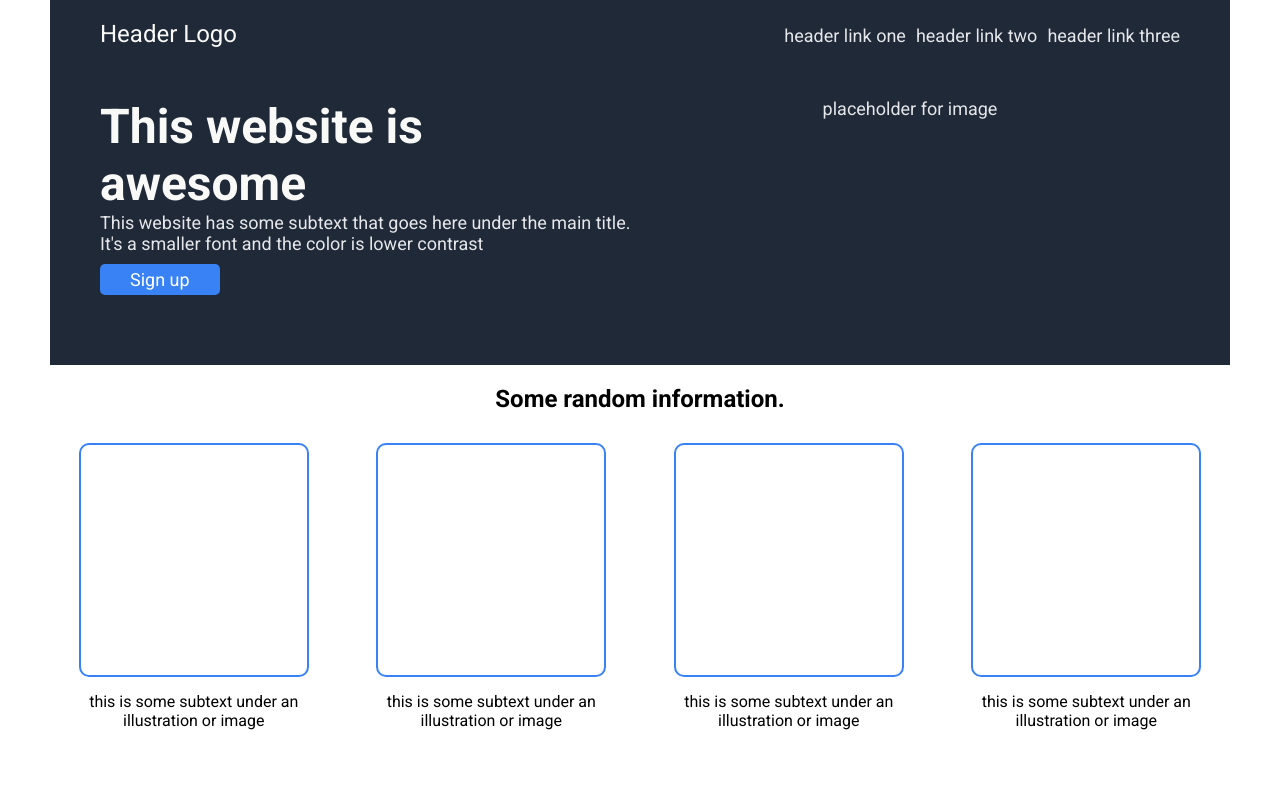
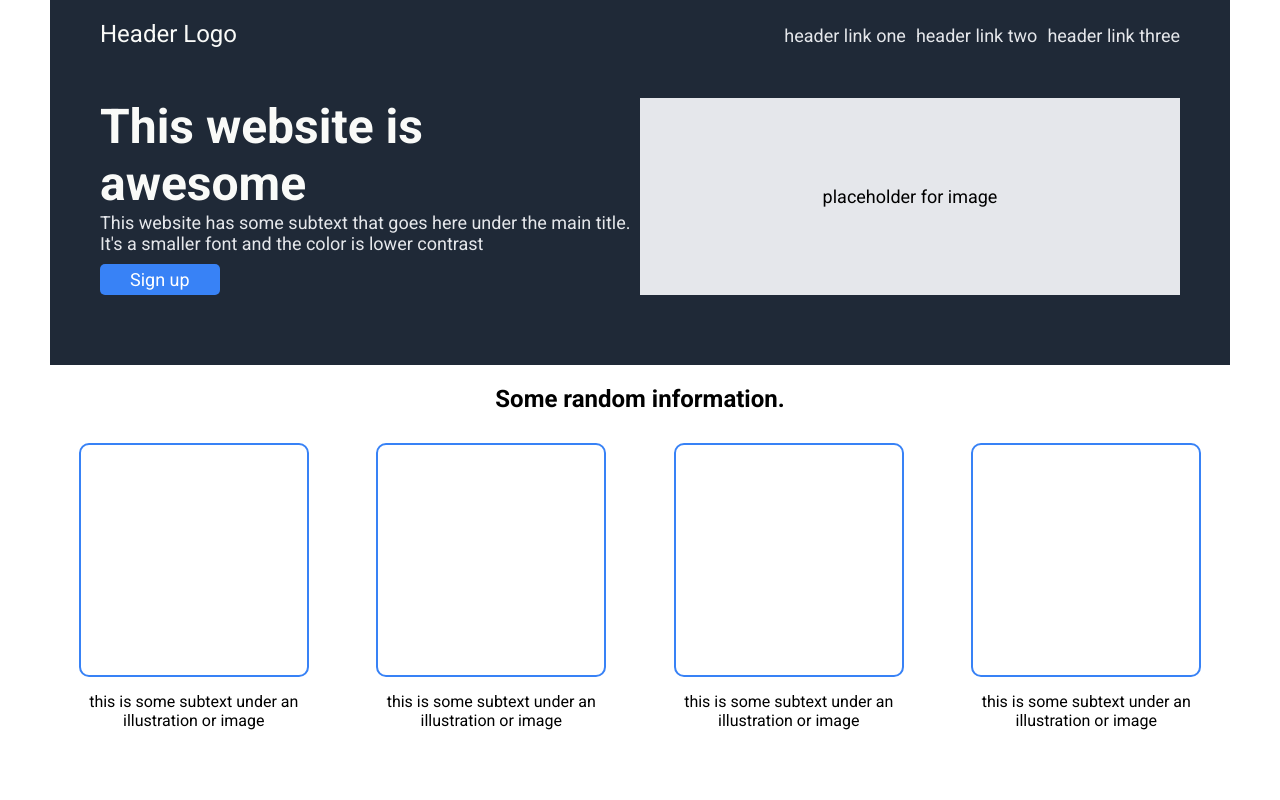
Before and after one commit to daniaedu/odin_landing_page, a plain HTML site: page index.html in a window 1280 px wide. Shown: the top 800 px of the page. Drawn offline with Linux system fonts and the light colour scheme.

Commit message:
Fix right hero container styling and positioning

```diff
--- a/style.css
+++ b/style.css
@@ -84,9 +84,17 @@ header .hero-container {
     width: 50%;
 }
 
+/* Flexbox layout and styling for right hero section */
+.hero-right {
+    background-color:#E5E7EB;
+    display: flex;
+    justify-content: center;
+    align-items: center;
+}
+
 /* Hero styling for right section */
-.hero-right p {
-    text-align: center;
+div .hero-right p {
+    color: black;
 }
 
 /* Button styling */
```
